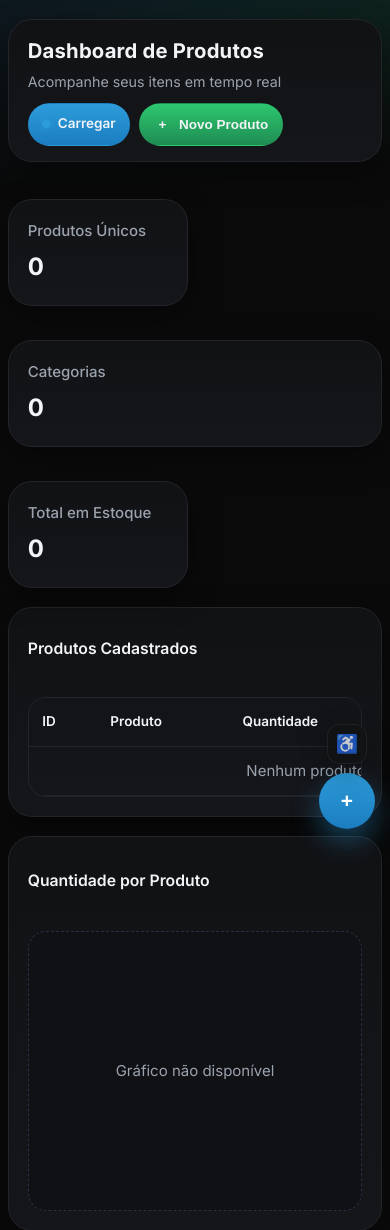
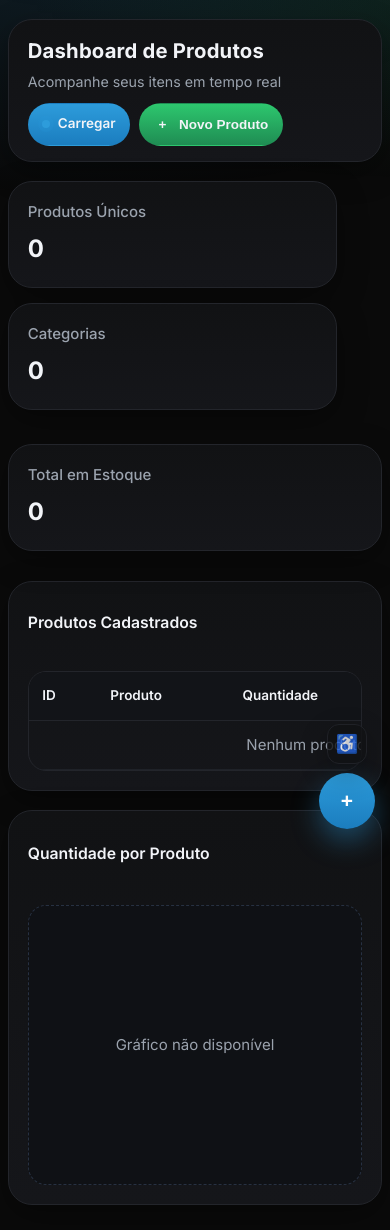
Before and after one commit to Muniz2000/Gest-o-de-vendas, a Flask app: page / in a window 390 px wide. Shown: the top 1230 px of the page. Run offline with Flask 3, Linux system fonts and the light colour scheme; data that the repository does not hold is empty.

Commit message:
Atualiza layout das estatísticas para responsividade aprimorada

```diff
--- a/static/style.css
+++ b/static/style.css
@@ -415,32 +415,49 @@ input:checked + .slider:before {
 .stat__trend{ margin-top:.35rem; font-size:.9rem; opacity:.9; }
 .stat__trend.up{ color:#7dd3fc; }
 
-/* Tablet: ainda cabe 3 por linha ou 2/2/2, conforme preferir */
-@media (max-width: 992px){
-  .stats{ grid-template-columns: repeat(12, 1fr); }
-  .stat{ grid-column: span 4; }
+/* Layout base - 3 colunas lado a lado */
+.stats {
+  display: grid;
+  grid-template-columns: repeat(3, 1fr);
+  gap: 1.5rem;
+  margin-bottom: 2rem;
 }
 
-/* Mobile (pirâmide): 2 colunas; o 3º item ocupa a linha inteira */
-@media (max-width: 640px){
-  .stats{
-    grid-template-columns: repeat(2, minmax(0, 1fr));
+/* Layout pirâmide para mobile */
+@media (max-width: 768px) {
+  .stats {
+    grid-template-columns: repeat(4, 1fr);
+    gap: 1rem;
   }
-  .stat{
-    grid-column: auto; /* cada um ocupa 1 coluna por padrão */
+
+  /* Primeira linha: 2 cards lado a lado */
+  .stat:nth-child(1) {
+    grid-column: span 2;
   }
-  .stats > .stat:nth-child(3){
-    grid-column: 1 / -1; /* full width = base da pirâmide */
+
+  .stat:nth-child(2) {
+    grid-column: span 2;
+  }
+
+  /* Segunda linha: 1 card centralizado */
+  .stat:nth-child(3) {
+    grid-column: 2 / 4; /* ocupa as colunas centrais */
+    margin-top: 0.5rem;
   }
 }
 
-/* Extra pequeno: se a tela ficar MUITO estreita, empilha 1/1/1 */
-@media (max-width: 360px){
-  .stats{
+/* Para telas muito pequenas - empilha verticalmente */
+@media (max-width: 480px) {
+  .stats {
     grid-template-columns: 1fr;
+    gap: 1rem;
   }
-  .stat{
-    grid-column: 1 / -1;
+
+  .stat:nth-child(1),
+  .stat:nth-child(2),
+  .stat:nth-child(3) {
+    grid-column: 1;
+    margin-top: 0;
   }
 }
 
```
